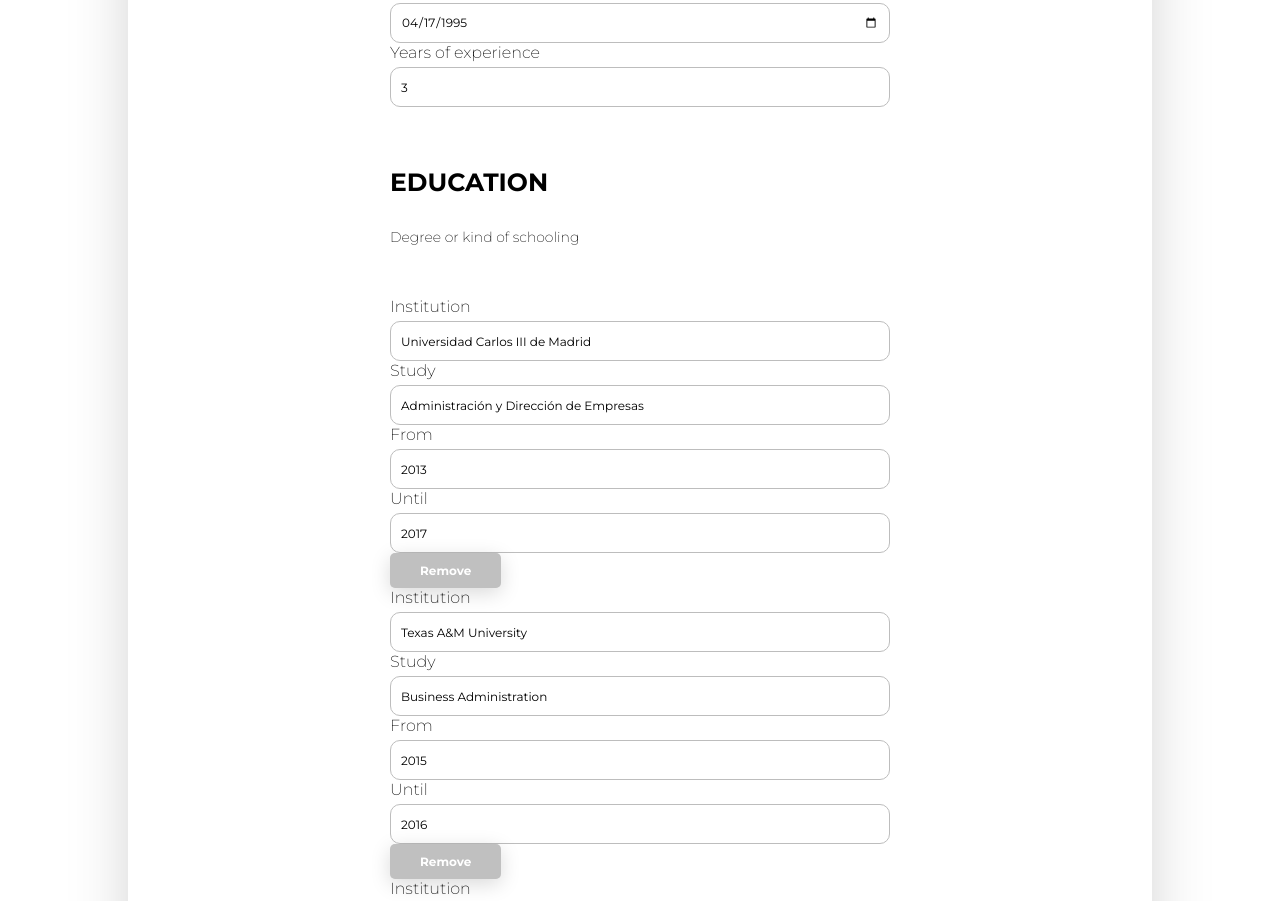
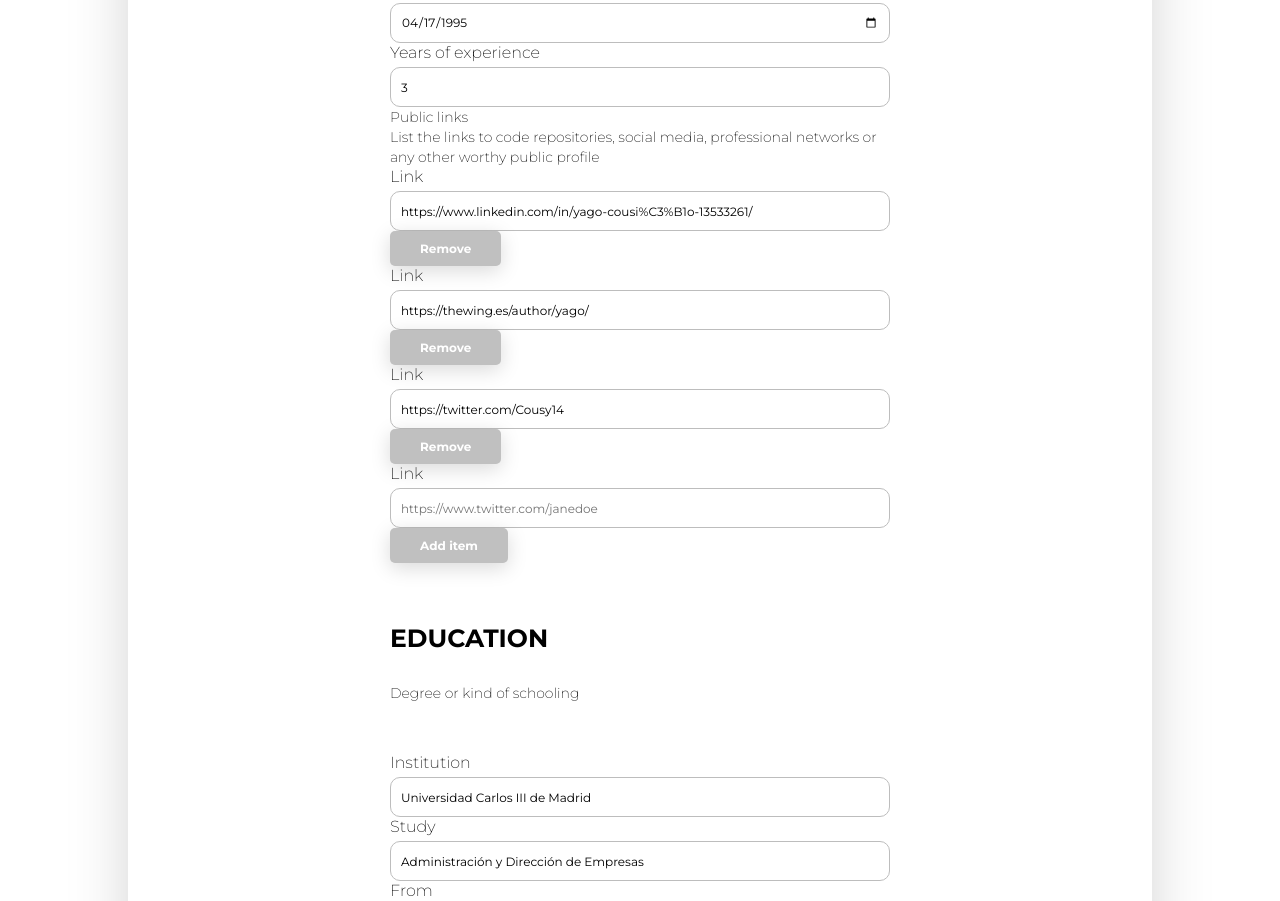
Before and after one commit to sayheylaura/manfred-awesomic-cv, a React (Create React App) app: page / in a window 1280 px wide. Shown: the part 1038-1939 px from the top of the page. Built offline with nearby package versions, Linux system fonts and the light colour scheme.

Commit message:
Create public links form

```diff
--- a/src/App.js
+++ b/src/App.js
@@ -13,6 +13,7 @@ class App extends Component {
     super(props);
     this.state = {
       sample: sample,
+      publicLinkDefault: "",
       institutionDefault: "",
       studyDefault: "",
       fromEdDefault: "",
@@ -28,6 +29,9 @@ class App extends Component {
     this.handleJsonText = this.handleJsonText.bind(this);
     this.handleDefaultInputChange = this.handleDefaultInputChange.bind(this);
     this.handleImage = this.handleImage.bind(this);
+    this.handleAddLinkItem = this.handleAddLinkItem.bind(this);
+    this.handleRemoveLinkItem = this.handleRemoveLinkItem.bind(this);
+    this.handleLinkChange = this.handleLinkChange.bind(this);
     this.handleProfileInputs = this.handleProfileInputs.bind(this);
     this.handleAddEducationItem = this.handleAddEducationItem.bind(this);
     this.handleRemoveEducationItem = this.handleRemoveEducationItem.bind(this);
@@ -94,6 +98,77 @@ class App extends Component {
     const { name, value } = event.currentTarget;
     this.setState({
       [name]: value
+    });
+  }
+
+  handleAddLinkItem() {
+    const { publicLinkDefault } = this.state;
+    const newLinkItem = publicLinkDefault;
+
+    this.setState(prevState => {
+      const newState = {
+        sample: {
+          ...prevState.sample,
+          author: {
+            ...prevState.sample.author,
+            profile: {
+              ...prevState.sample.author.profile,
+              publicLinks: prevState.sample.author.profile.publicLinks.concat(
+                newLinkItem
+              )
+            }
+          }
+        },
+        publicLinkDefault: ""
+      };
+      return newState;
+    });
+  }
+
+  handleRemoveLinkItem(ind) {
+    this.setState(prevState => {
+      const newState = {
+        sample: {
+          ...prevState.sample,
+          author: {
+            ...prevState.sample.author,
+            profile: {
+              ...prevState.sample.author.profile,
+              publicLinks: prevState.sample.author.profile.publicLinks.filter(
+                (item, index) => {
+                  return index !== ind;
+                }
+              )
+            }
+          }
+        }
+      };
+      return newState;
+    });
+  }
+
+  handleLinkChange(value, ind) {
+    this.setState(prevState => {
+      const newState = {
+        sample: {
+          ...prevState.sample,
+          author: {
+            ...prevState.sample.author,
+            profile: {
+              ...prevState.sample.author.profile,
+              publicLinks: prevState.sample.author.profile.publicLinks.map(
+                (item, index) => {
+                  if (index === ind) {
+                    item = value;
+                  }
+                  return item;
+                }
+              )
+            }
+          }
+        }
+      };
+      return newState;
     });
   }
 
@@ -324,6 +399,7 @@ class App extends Component {
   render() {
     const {
       sample,
+      publicLinkDefault,
       institutionDefault,
       studyDefault,
       fromEdDefault,
@@ -339,6 +415,7 @@ class App extends Component {
         <Header />
         <Main
           sample={sample}
+          publicLinkDefault={publicLinkDefault}
           institutionDefault={institutionDefault}
           studyDefault={studyDefault}
           fromEdDefault={fromEdDefault}
@@ -352,6 +429,9 @@ class App extends Component {
           handleJsonText={this.handleJsonText}
           handleDefaultInputChange={this.handleDefaultInputChange}
           handleImage={this.handleImage}
+          handleAddLinkItem={this.handleAddLinkItem}
+          handleRemoveLinkItem={this.handleRemoveLinkItem}
+          handleLinkChange={this.handleLinkChange}
           handleProfileInputs={this.handleProfileInputs}
           handleAddEducationItem={this.handleAddEducationItem}
           handleRemoveEducationItem={this.handleRemoveEducationItem}
--- a/src/components/Form/index.js
+++ b/src/components/Form/index.js
@@ -10,6 +10,7 @@ class Form extends Component {
   render() {
     const {
       sample,
+      publicLinkDefault,
       institutionDefault,
       studyDefault,
       fromEdDefault,
@@ -21,6 +22,9 @@ class Form extends Component {
       answerDefault,
       handleDefaultInputChange,
       handleProfileInputs,
+      handleAddLinkItem,
+      handleRemoveLinkItem,
+      handleLinkChange,
       handleAddEducationItem,
       handleRemoveEducationItem,
       handleEducationChange,
@@ -49,9 +53,14 @@ class Form extends Component {
 
         <FormAuthor
           sample={sample}
+          publicLinkDefault={publicLinkDefault}
           handleProfileInputs={handleProfileInputs}
           updateAvatar={handleImage}
           image={sample.author.profile.image}
+          handleDefaultInputChange={handleDefaultInputChange}
+          handleAddLinkItem={handleAddLinkItem}
+          handleRemoveLinkItem={handleRemoveLinkItem}
+          handleLinkChange={handleLinkChange}
         />
 
         <FormEducation
@@ -101,6 +110,7 @@ class Form extends Component {
 
 Form.propTypes = {
   sample: PropTypes.object.isRequired,
+  publicLinkDefault: PropTypes.string.isRequired,
   institutionDefault: PropTypes.string.isRequired,
   studyDefault: PropTypes.string.isRequired,
   fromEdDefault: PropTypes.string.isRequired,
@@ -112,6 +122,9 @@ Form.propTypes = {
   answerDefault: PropTypes.string.isRequired,
   handleDefaultInputChange: PropTypes.func.isRequired,
   handleProfileInputs: PropTypes.func.isRequired,
+  handleAddLinkItem: PropTypes.func.isRequired,
+  handleRemoveLinkItem: PropTypes.func.isRequired,
+  handleLinkChange: PropTypes.func.isRequired,
   handleAddEducationItem: PropTypes.func.isRequired,
   handleRemoveEducationItem: PropTypes.func.isRequired,
   handleEducationChange: PropTypes.func.isRequired,
--- a/src/components/FormAuthor/index.js
+++ b/src/components/FormAuthor/index.js
@@ -2,15 +2,33 @@ import React, { Component } from "react";
 import FormInput from "../FormInput";
 import PropTypes from "prop-types";
 import FormImage from "../FormImage";
+import FormPublicLinks from "../FormPublicLinks";
 
 class FormAuthor extends Component {
   render() {
-    const { sample, handleProfileInputs, handleImage } = this.props;
-    const { name, birthday, yearsOfExperience } = sample.author.profile;
+    const {
+      sample,
+      publicLinkDefault,
+      handleProfileInputs,
+      updateAvatar,
+      handleDefaultInputChange,
+      handleAddLinkItem,
+      handleRemoveLinkItem,
+      handleLinkChange
+    } = this.props;
+    const {
+      name,
+      birthday,
+      yearsOfExperience,
+      publicLinks
+    } = sample.author.profile;
     return (
       <fieldset className="form__author">
         <legend>Personal data</legend>
-        <FormImage updateAvatar={handleImage} image={sample.author.profile.image} />
+        <FormImage
+          updateAvatar={updateAvatar}
+          image={sample.author.profile.image}
+        />
 
         <FormInput
           labelContent="Name"
@@ -40,13 +58,28 @@ class FormAuthor extends Component {
           handleInputChange={handleProfileInputs}
         />
 
+        <FormPublicLinks
+          publicLinks={publicLinks}
+          publicLinkDefault={publicLinkDefault}
+          handleDefaultInputChange={handleDefaultInputChange}
+          handleAddLinkItem={handleAddLinkItem}
+          handleRemoveLinkItem={handleRemoveLinkItem}
+          handleLinkChange={handleLinkChange}
+        />
       </fieldset>
     );
   }
 }
 
 FormAuthor.propTypes = {
-  handleProfileInputs: PropTypes.func.isRequired
+  sample: PropTypes.object.isRequired,
+  publicLinkDefault: PropTypes.string.isRequired,
+  handleProfileInputs: PropTypes.func.isRequired,
+  updateAvatar: PropTypes.func.isRequired,
+  handleDefaultInputChange: PropTypes.func.isRequired,
+  handleAddLinkItem: PropTypes.func.isRequired,
+  handleRemoveLinkItem: PropTypes.func.isRequired,
+  handleLinkChange: PropTypes.func.isRequired
 };
 
 export default FormAuthor;
--- /dev/null
+++ b/src/components/FormPublicLinks/index.js
@@ -0,0 +1,68 @@
+import React, { Component } from "react";
+import PropTypes from "prop-types";
+import FormInput from "../FormInput";
+import Button from "../Button";
+import FormPublicLinksItem from "../FormPublicLinksItem";
+
+class FormPublicLinks extends Component {
+  render() {
+    const {
+      publicLinks,
+      publicLinkDefault,
+      handleAddLinkItem,
+      handleDefaultInputChange,
+      handleRemoveLinkItem,
+      handleLinkChange
+    } = this.props;
+    return (
+      <div>
+        <p>Public links</p>
+
+        <p>
+          List the links to code repositories, social media, professional
+          networks or any other worthy public profile
+        </p>
+
+        {publicLinks.map((item, index) => {
+          return (
+            <FormPublicLinksItem
+              key={index}
+              ind={index}
+              item={item}
+              handleRemoveLinkItem={handleRemoveLinkItem}
+              handleLinkChange={handleLinkChange}
+            />
+          );
+        })}
+
+        <FormInput
+          labelContent="Link"
+          styles="form__input"
+          inputType="string"
+          inputName="publicLinkDefault"
+          inputValue={publicLinkDefault}
+          example="https://www.twitter.com/janedoe"
+          handleInputChange={handleDefaultInputChange}
+        />
+
+        <Button
+          buttonType="button"
+          styles="add-btn"
+          handleButtonClick={handleAddLinkItem}
+        >
+          Add item
+        </Button>
+      </div>
+    );
+  }
+}
+
+FormPublicLinks.propTypes = {
+  publicLinks: PropTypes.array.isRequired,
+  publicLinkDefault: PropTypes.string.isRequired,
+  handleDefaultInputChange: PropTypes.func.isRequired,
+  handleRemoveLinkItem: PropTypes.func.isRequired,
+  handleLinkChange: PropTypes.func.isRequired
+};
+
+export default FormPublicLinks;
--- /dev/null
+++ b/src/components/FormPublicLinksItem/index.js
@@ -0,0 +1,58 @@
+import React, { Component } from 'react';
+import PropTypes from 'prop-types';
+import FormInput from "../FormInput";
+import Button from "../Button";
+
+class FormPublicLinksItem extends Component {
+  constructor(props) {
+    super(props);
+
+    this.handleRemoveBtn = this.handleRemoveBtn.bind(this);
+    this.handleChange = this.handleChange.bind(this);
+  }
+
+  handleRemoveBtn() {
+    const { handleRemoveLinkItem, ind } = this.props;
+    handleRemoveLinkItem(ind);
+  }
+
+  handleChange(event) {
+    const { value } = event.currentTarget;
+    const { handleLinkChange, ind } = this.props;
+    handleLinkChange(value, ind);
+  }
+
+  render() {
+    const { item } = this.props;
+    return (
+      <div>
+        <FormInput
+          labelContent="Link"
+          styles="form__input"
+          inputType="string"
+          inputName="publicLinks"
+          inputValue={item}
+          example="https://www.twitter.com/janedoe"
+          handleInputChange={this.handleChange}
+        />
+
+        <Button
+          buttonType="button"
+          styles="remove-btn"
+          handleButtonClick={this.handleRemoveBtn}
+        >
+          Remove
+        </Button>
+      </div>
+    );
+  }
+}
+
+FormPublicLinksItem.propTypes = {
+  item: PropTypes.string.isRequired,
+  ind: PropTypes.number.isRequired,
+  handleRemoveLinkItem: PropTypes.func.isRequired,
+  handleLinkChange: PropTypes.func.isRequired
+}
+
+export default FormPublicLinksItem;
--- a/src/components/Main/index.js
+++ b/src/components/Main/index.js
@@ -36,6 +36,7 @@ class Main extends Component {
   render() {
     const {
       sample,
+      publicLinkDefault,
       institutionDefault,
       studyDefault,
       fromEdDefault,
@@ -49,6 +50,9 @@ class Main extends Component {
       handleJsonText,
       handleDefaultInputChange,
       handleProfileInputs,
+      handleAddLinkItem,
+      handleRemoveLinkItem,
+      handleLinkChange,
       handleAddEducationItem,
       handleRemoveEducationItem,
       handleEducationChange,
@@ -90,6 +94,7 @@ class Main extends Component {
               render={() => (
                 <Form
                   sample={sample}
+                  publicLinkDefault={publicLinkDefault}
                   institutionDefault={institutionDefault}
                   studyDefault={studyDefault}
                   fromEdDefault={fromEdDefault}
@@ -101,6 +106,9 @@ class Main extends Component {
                   answerDefault={answerDefault}
                   handleDefaultInputChange={handleDefaultInputChange}
                   handleProfileInputs={handleProfileInputs}
+                  handleAddLinkItem={handleAddLinkItem}
+                  handleRemoveLinkItem={handleRemoveLinkItem}
+                  handleLinkChange={handleLinkChange}
                   handleAddEducationItem={handleAddEducationItem}
                   handleRemoveEducationItem={handleRemoveEducationItem}
                   handleEducationChange={handleEducationChange}
@@ -138,6 +146,7 @@ class Main extends Component {
 
 Main.propTypes = {
   sample: PropTypes.object.isRequired,
+  publicLinkDefault: PropTypes.string.isRequired,
   institutionDefault: PropTypes.string.isRequired,
   studyDefault: PropTypes.string.isRequired,
   fromEdDefault: PropTypes.string.isRequired,
@@ -151,6 +160,9 @@ Main.propTypes = {
   handleJsonText: PropTypes.func.isRequired,
   handleDefaultInputChange: PropTypes.func.isRequired,
   handleProfileInputs: PropTypes.func.isRequired,
+  handleAddLinkItem: PropTypes.func.isRequired,
+  handleRemoveLinkItem: PropTypes.func.isRequired,
+  handleLinkChange: PropTypes.func.isRequired,
   handleAddEducationItem: PropTypes.func.isRequired,
   handleRemoveEducationItem: PropTypes.func.isRequired,
   handleEducationChange: PropTypes.func.isRequired,
--- a/src/components/Profile/index.js
+++ b/src/components/Profile/index.js
@@ -57,7 +57,7 @@ class Profile extends Component {
 }
 
 Profile.propTypes = {
-  sampleProfile: PropTypes.array.isRequired
+  sampleProfile: PropTypes.object.isRequired
 };
 
 export default Profile;
```
